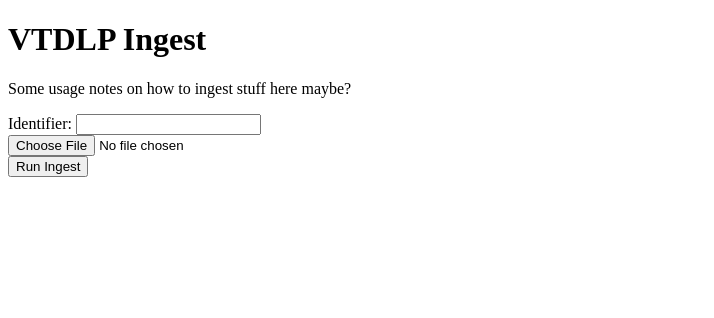
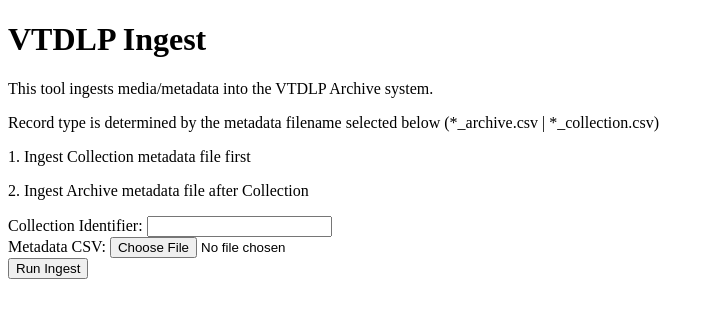
Before and after one commit to vt-digital-libraries-platform/dlp-ingest-ui, a Flask app: page / in a window 1280 px wide. Shown: the top 318 px of the page, without its empty margins (0-714 px from the left). Run offline with Flask 3, Linux system fonts and the light colour scheme; parts of the project's set-up code (start-up, migrations or seed data) failed here and were passed over.

Commit message:
kinda working?

```diff
--- a/requirements.txt
+++ b/requirements.txt
@@ -3,3 +3,4 @@ flask
 Flask-Assets
 gunicorn
 pandas
+pyyaml
--- a/src/application.py
+++ b/src/application.py
@@ -1,4 +1,4 @@
-import os, shutil
+import os, shutil, yaml
 from datetime import datetime
 from flask import flash, Flask, render_template, request
 from dlp_ingest.lambda_function import main as dlp_ingest_main
@@ -6,10 +6,36 @@ from dlp_ingest.lambda_function import main as dlp_ingest_main
 
 application = Flask(__name__)
 application.config['APPLICATION_ROOT'] = os.path.dirname(os.path.abspath(__file__))
+application.config['STATIC'] = os.path.join(application.config['APPLICATION_ROOT'], 'static')
 application.config['DEBUG'] = True
 application.config['SECRET_KEY'] = os.urandom(24)
-application.config['UPLOAD_FOLDER'] = os.path.join(application.config['APPLICATION_ROOT'], 'uploads')
+application.config['UPLOADS'] = os.path.join(application.config['APPLICATION_ROOT'], 'uploads')
 application.config['ALLOWED_EXTENSIONS'] = {'csv'}
+
+env_vars = [
+    'VERBOSE',
+    'AWS_SRC_BUCKET',
+    'AWS_DEST_BUCKET',
+    'COLLECTION_CATEGORY',
+    'COLLECTION_IDENTIFIER',
+    'COLLECTION_SUBDIRECTORY',
+    'ITEM_SUBDIRECTORY',
+    'REGION',
+    'DYNAMODB_TABLE_SUFFIX',
+    'DYNAMODB_NOID_TABLE',
+    'DYNAMODB_FILE_CHAR_TABLE',
+    'APP_IMG_ROOT_PATH',
+    'NOID_SCHEME',
+    'NOID_NAA',
+    'LONG_URL_PATH',
+    'SHORT_URL_PATH',
+    'MEDIA_INGEST',
+    'MEDIA_TYPE',
+    'METADATA_INGEST',
+    'GENERATE_THUMBNAILS',
+    'DRY_RUN',
+    'UPDATE_METADATA'
+]
 
 def cleanup(directory):
     try:
@@ -18,10 +44,7 @@ def cleanup(directory):
     except:
         pass
 
-cleanup(application.config['UPLOAD_FOLDER'])
-
-
-# TODO: split route handlers into separate classes
+cleanup(application.config['UPLOADS'])
 
 
 def get_identifier():
@@ -31,7 +54,7 @@ def get_identifier():
 def get_files():
     files = []
     try:
-        files = [f for f in os.listdir(application.config['UPLOAD_FOLDER']) if os.path.isfile(os.path.join(application.config['UPLOAD_FOLDER'], f))]
+        files = [f for f in os.listdir(application.config['UPLOADS']) if os.path.isfile(os.path.join(application.config['UPLOADS'], f))]
     except Exception as e:
         pass
     return files
@@ -47,32 +70,63 @@ def get_input_filename(identifier, file, i, num_files):
     for j in range(len(str(num_files)) - len(str(i))):
         indexPrefix += "0"
     index = f"{indexPrefix}{i}"
-    return f"{identifier}_{index}.{file.filename.split('.')[-1]}"
+    return str(file.filename)
+    # return f"{identifier}_{index}_{file.filename}"
 
 
 def save_uploads(identifier, num_files):
+    files = []
     try:
         i = 0
-        for file in request.files.getlist('metadata-input'):
+        for file in request.files.getlist('metadata_input'):
             if file and file.filename.endswith(tuple(application.config['ALLOWED_EXTENSIONS'])):
-                file.save(os.path.join(application.config['UPLOAD_FOLDER'], f"{get_input_filename(identifier, file, i, num_files)}"))
+                input_filename = get_input_filename(identifier, file, i, num_files)
+                files.append(input_filename)
+                file.save(os.path.join(application.config['UPLOADS'], f"{input_filename}"))
                 i += 1
     except Exception as e:
         print(e)
 
+    return files
 
+def set_environment(env_values):
+    for key, value in env_values:
+        if str(key).upper() in env_vars:
+            os.environ[str(key).upper()] = str(value)
+    print("================================")
+
+
+def set_environment_defaults():
+    defaults = None
+    env_file = os.path.join(application.config['APPLICATION_ROOT'], 'static', 'yml', os.getenv('INGEST_ENV_YAML'))
+    os.environ['INGEST_APPLICATION_ROOT'] =  application.config['APPLICATION_ROOT']
+    with open(env_file, 'r') as f:
+        defaults = yaml.safe_load(f)
+    if defaults:
+        set_environment(defaults.items())
+
+
+def set_environment_overrides():
+    set_environment(request.form.items())
 
 
 @application.route('/submit', methods=['GET', 'POST'])
 def submit():
+    uploaded = []
     timestamp = str(datetime.today()).replace(" ", "_")
-    identifier = get_identifier()
-    if request.method == 'POST' and 'metadata-input' in request.files:
-        save_uploads(identifier, len(request.files.getlist('metadata-input')))
+    collection_identifier = get_identifier()
+    if request.method == 'POST' and 'metadata_input' in request.files:
+        uploaded = save_uploads(collection_identifier, len(request.files.getlist('metadata_input')))
 
     if files_exist():
-        flash('Metadata uploaded successfully. Ingesting...')
+        set_environment_defaults()
+        set_environment_overrides()
+
         # Do the ingest
+        dlp_ingest_main(None, None, os.path.join(application.config['UPLOADS'], uploaded[0]))
+        flash(f"Ingested:")
+        flash(uploaded[0])
+        flash(f"into collection: {collection_identifier}")
 
     return render_template('submit.html')
 
@@ -85,4 +139,5 @@ def index():
 
 
 if __name__ == "__main__":
+    set_environment_defaults()
     application.run(host='0.0.0.0', port=8000)
--- /dev/null
+++ b/src/static/js/index.js
@@ -0,0 +1 @@
+console.log("index loaded");
--- /dev/null
+++ b/src/static/js/submit.js
@@ -0,0 +1 @@
+console.log("submit loaded");
--- a/src/templates/index.html
+++ b/src/templates/index.html
@@ -3,17 +3,25 @@
     <title>VTDLP Ingest</title>
 
     <h1>VTDLP Ingest</h1>
-    <p>Some usage notes on how to ingest stuff here maybe?</p>
+    <p>This tool ingests media/metadata into the VTDLP Archive system.</p>
+    <p>Record type is determined by the metadata filename selected below (*_archive.csv | *_collection.csv)</p>
+    <p>1. Ingest Collection metadata file first</p>
+    <p>2. Ingest Archive metadata file after Collection</p>
+
+    <div>
         <form action="/submit" method="post" enctype="multipart/form-data">
             <div>
-            <label for="collection-identifier">Identifier:</label>
-            <input type="text" id="collection-identifier" name="collection-identifier" >
+                <label for="collection_identifier">Collection Identifier:</label>
+                <input type="text" id="collection_identifier" name="collection_identifier" >
             </div>
             <div>
-            <input type="file" id="metadata-input" name="metadata-input">
+                <label for="metadata_input">Metadata CSV:</label>
+                <input type="file" id="metadata_input" name="metadata_input">
             </div>
             <div>
-            <button type="submit" id="ingest-button">Run Ingest</button>
+                <button type="submit" id="ingest_button">Run Ingest</button>
             </div>
         </form>
+    </div>
+    <script src="{{ url_for('static', filename='js/index.js') }}"></script>
 </html>
--- a/src/templates/submit.html
+++ b/src/templates/submit.html
@@ -11,4 +11,5 @@
     <p>
         <a href="/">Return to Ingest form</a>
     </p>
+    <script src="{{ url_for('static', filename='js/submit.js') }}"></script>
 </html>
```
Also changed, not shown: src/static/yml/env_defaults.yml (added, +22 -0 lines), 3 other files. Lines whose indentation alone changed are shown as unchanged.
